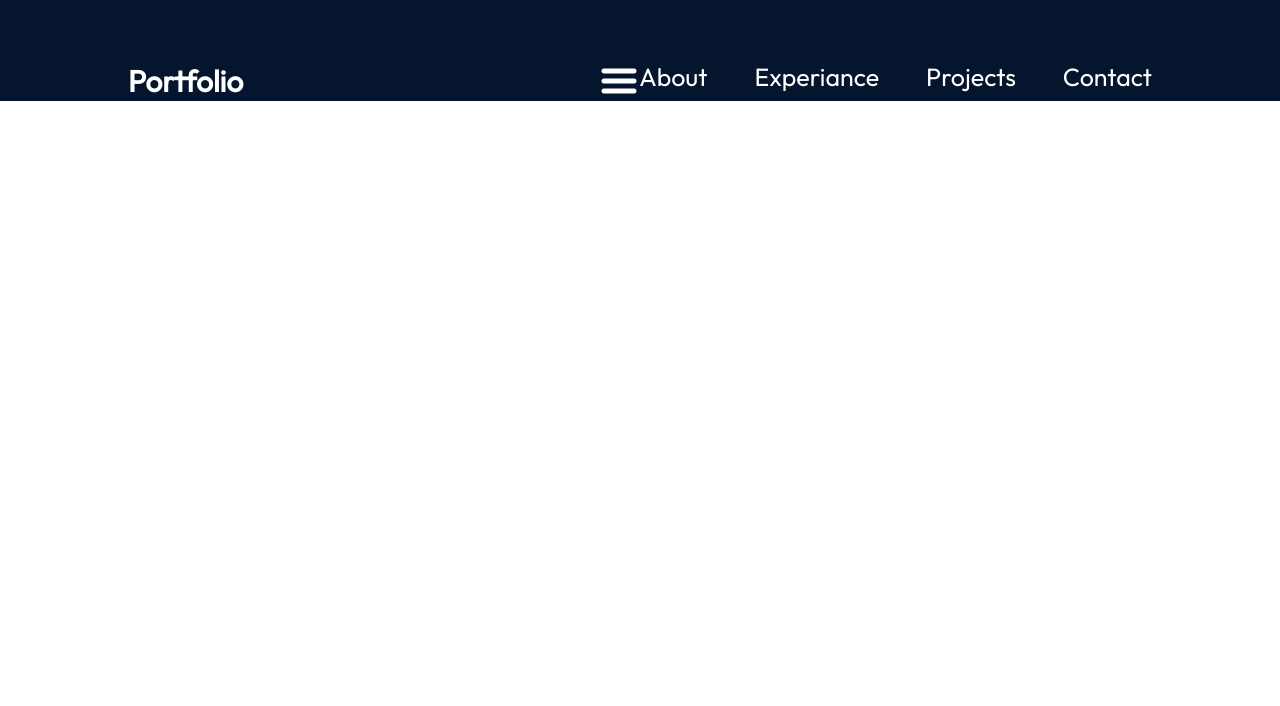
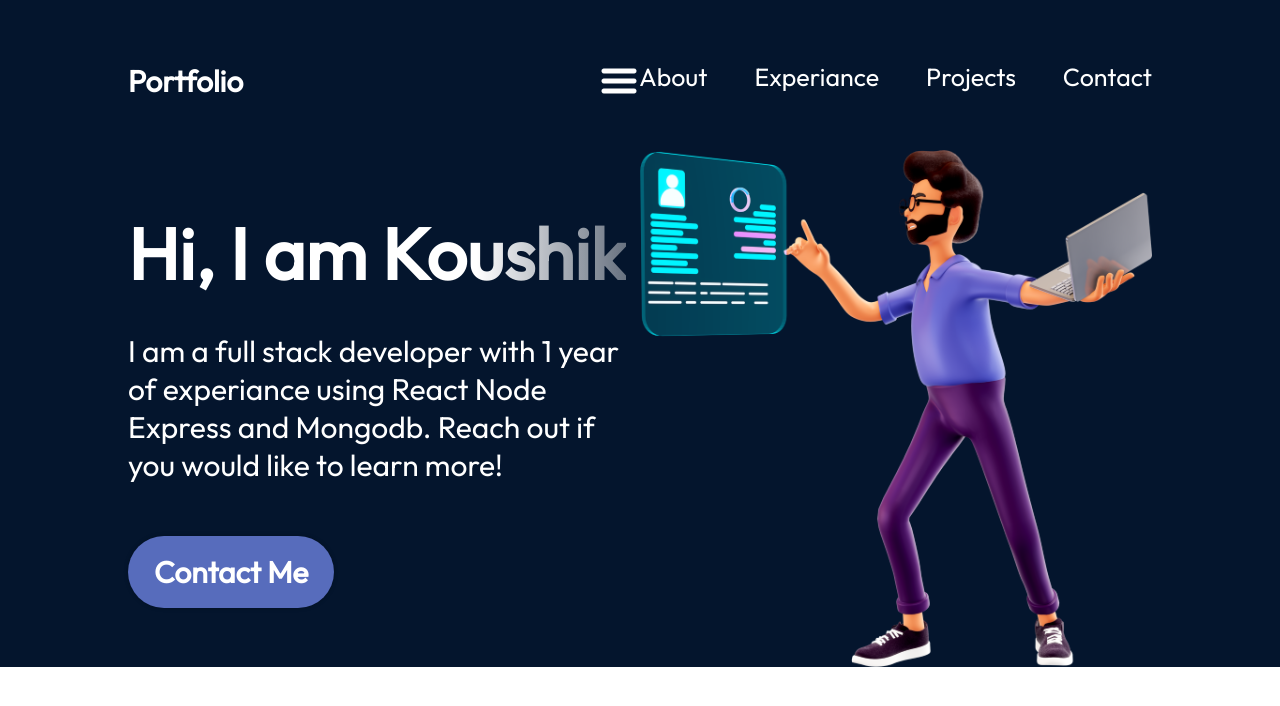
Before and after one commit to iamkoushik1999/Porfolio-2024, a React (Vite) app: page / in a window 1280 px wide. Shown: the top 706 px of the page. Built offline with nearby package versions, Linux system fonts and the light colour scheme.

Commit message:
Hero Section

```diff
--- a/src/App.jsx
+++ b/src/App.jsx
@@ -1,11 +1,13 @@
 import styles from './App.module.css';
 import { Navbar } from './components/Navbar/Navbar';
+import { Hero } from './components/Hero/Hero';
 
 function App() {
   return (
     <>
       <div className={styles.App}>
         <Navbar />
+        <Hero />
       </div>
     </>
   );
--- /dev/null
+++ b/src/components/Hero/Hero.jsx
@@ -0,0 +1,28 @@
+// import React from 'react'
+
+import styles from './Hero.module.css';
+import { getImageUrl } from '../../utils';
+
+export const Hero = () => {
+  return (
+    <section className={styles.container}>
+      <div className={styles.content}>
+        <h1 className={styles.title}>Hi, I am Koushik</h1>
+        <p className={styles.description}>
+          I am a full stack developer with 1 year of experiance using React Node
+          Express and Mongodb. Reach out if you would like to learn more!
+        </p>
+        <a href='mailto:iamkoushik1999@gmail.com' className={styles.contactBtn}>
+          Contact Me
+        </a>
+      </div>
+      <img
+        src={getImageUrl('hero/heroImage.png')}
+        alt='Hero image of me'
+        className={styles.heroImg}
+      />
+      <div className={styles.topBlur} />
+      <div className={styles.bottomBlur} />
+    </section>
+  );
+};
--- /dev/null
+++ b/src/components/Hero/Hero.module.css
@@ -0,0 +1,61 @@
+@import "../../vars.css";
+
+.container {
+  position: relative;
+  display: flex;
+  align-items: center;
+  justify-content: space-between;
+  margin-top: 49px;
+  z-index: 1;
+  margin-left: 10%;
+  margin-right: 10%;
+}
+
+.content {
+  display: flex;
+  flex-direction: column;
+  align-items: flex-start;
+  color: var(--color-text);
+  z-index: 1;
+}
+
+.title {
+  font-size: 72px;
+  font-weight: 900;
+  margin-bottom: 33px;
+  font-family: var(--font-roboto);
+  background: linear-gradient(
+    90deg,
+    rgba(255, 255, 255, 1) 70%,
+    rgba(255, 255, 255, 0) 120%
+  );
+  -webkit-text-fill-color: transparent;
+  -webkit-background-clip: text;
+}
+
+.description {
+  font-size: 30px;
+  font-family: var(--font-roboto);
+  margin-bottom: 52px;
+}
+
+.contactBtn {
+  text-decoration: none;
+  background-color: var(--color-primary);
+  color: var(--color-text);
+  border-radius: 100px;
+  font-size: 30px;
+  font-weight: 600;
+  padding: 17px 26px;
+  box-shadow: 0 0 4px 0 rgba(0, 0, 0, 0.25);
+}
+
+.heroImg {
+  width: 50%;
+  z-index: 1;
+
+  animation-name: floating;
+  animation-duration: 3s;
+  animation-iteration-count: infinite;
+  animation-timing-function: ease-in-out;
+}
```
Also changed, not shown: assets/hero/heroImage.png.
